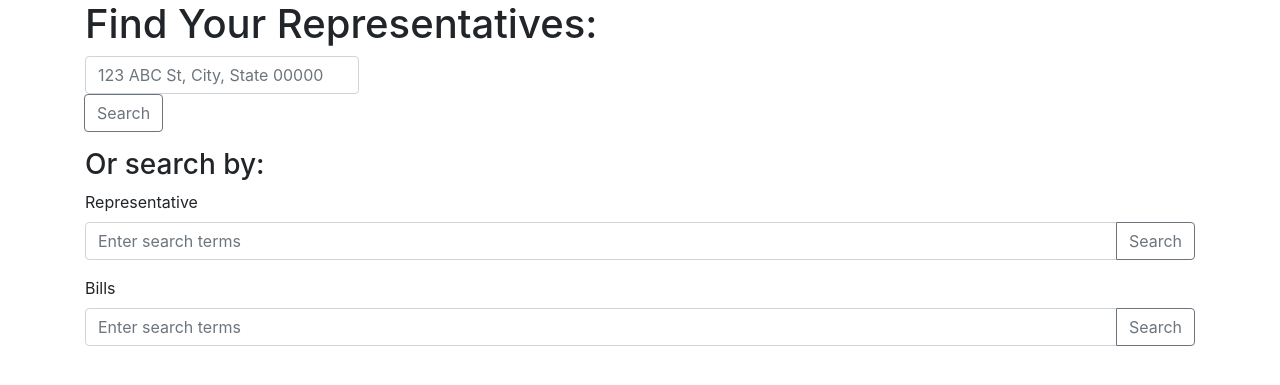
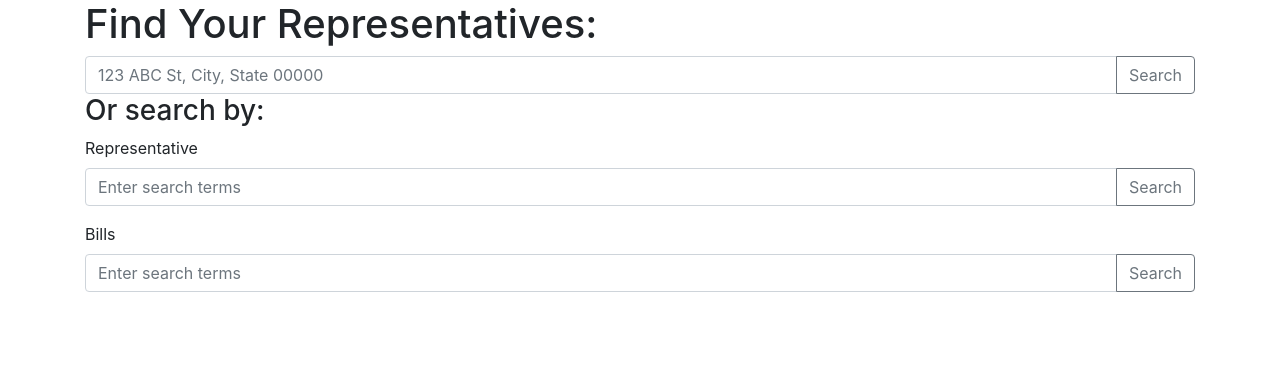
Before and after one commit to hunter-heidenreich/Democracy-Now, a Django app: page / in a window 1280 px wide. Shown: the part 56-441 px from the top of the page. Run offline with Django 3.2, Linux system fonts and the light colour scheme; some libraries are stand-ins or nearby versions.

Commit message:
Adjusting css for extended search bar via address

```diff
--- /dev/null
+++ b/website/demviz/static/css/custom.css
@@ -0,0 +1,8 @@
+.extend-form {
+    display: block;
+    width: 100%;
+}
+
+.extend-input {
+    width: 100% !important;
+}
--- a/website/demviz/templates/demviz/index.html
+++ b/website/demviz/templates/demviz/index.html
@@ -4,6 +4,9 @@
     <meta charset="UTF-8">
     <title>Core Title</title>
     {% include "demviz/res.html" %}
+
+    {% load static %}
+    <link rel="stylesheet" href="{% static 'css/custom.css' %}">
 </head>
 <body>
      {% include "demviz/nav.html" %}
@@ -15,15 +18,16 @@
          </div>
          <div class="row">
              <div class="col">
-                 <div class="input-group mb-3">
-                     <form action="{% url 'qres' cls='reps' %}" method="get">
-                        <input type="text" name="addr" id="addr" class="form-control" placeholder="123 ABC St, City, State 00000" aria-label="Address search" aria-describedby="button-addon2">
-                        <div class="input-group-append">
-                            <button class="btn btn-outline-secondary" type="submit" id="button-addon2">Search</button>
+                 <form action="{% url 'qres' cls='reps' %}" method="get" class="form-inline">
+                    <div class="form-group extend-form">
+                        <div class="input-group extend-input">
+                            <input type="text" name="addr" id="addr" class="form-control" placeholder="123 ABC St, City, State 00000" aria-label="Address search" aria-describedby="button-addon2">
+                            <div class="input-group-append">
+                                <button class="btn btn-outline-secondary" type="submit" id="button-addon2">Search</button>
+                            </div>
                         </div>
-                     </form>
-
-                 </div>
+                     </div>
+                 </form>
              </div>
          </div>
          <div class="row">
--- a/website/demviz/templates/demviz/queryres.html
+++ b/website/demviz/templates/demviz/queryres.html
@@ -19,6 +19,9 @@
                      {% for res in object_list %}
                         <tr>
                             <td>{{ res }}</td>
+                            <td>
+                                <a class="btn btn-info" href="{% url 'repsview' name=res.basics.name %}">Info</a>
+                            </td>
                         </tr>
                      {% endfor %}
                     </tbody>
--- a/website/demviz/urls.py
+++ b/website/demviz/urls.py
@@ -4,5 +4,6 @@ from . import views
 
 urlpatterns = [
     path('', views.CoreIndex.as_view(), name='index'),
-    path('search/<str:cls>', views.QueryResult.as_view(), name='qres')
+    path('search/<str:cls>', views.QueryResult.as_view(), name='qres'),
+    path('rep/<str:name>', views.CoreIndex.as_view(), name='repsview')
 ]
```
